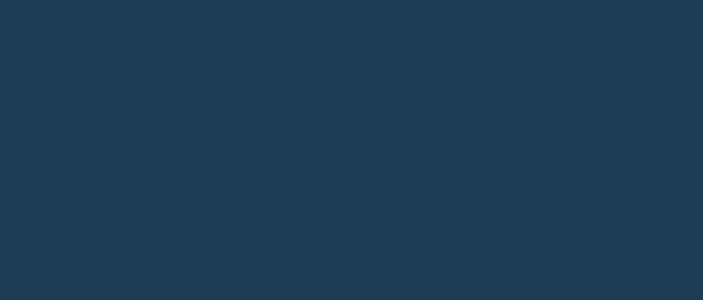
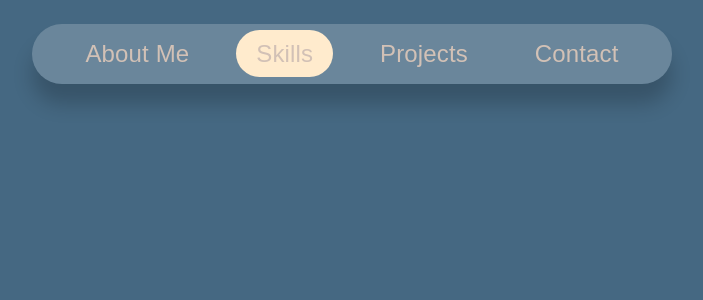
Before and after one commit to MATHESH31/portfolio, a React (Vite) app: page /skills in a window 1280 px wide. Before the commit this address had no page. Shown: the top 300 px of the page, without its empty margins (288-991 px from the left). Built offline with nearby package versions, Linux system fonts and the light colour scheme; a web font is replaced by a local one.

Commit message:
active tab highlighting is added.

```diff
--- a/src/App.jsx
+++ b/src/App.jsx
@@ -1,13 +1,17 @@
-import React from 'react'
 import { BrowserRouter as Router, Routes, Route } from 'react-router-dom'
 import About from './components/about/About.jsx'
+import Skills from './components/skills/Skills.jsx'
+import Projects from './components/projects/Projects.jsx'
+import Contact from './components/contact/Contact.jsx'
 
 const App = () => {
     return (
         <Router>
             <Routes>
-                <Route path="/" element={<About />} />
-                {/* <Route path="/home" element={<Home />} /> */}
+                <Route path="/about" element={<About />} />
+                <Route path="/skills" element={<Skills />} />
+                <Route path="/projects" element={<Projects />} />
+                <Route path="/contact" element={<Contact />} />
             </Routes>
         </Router>
     )
--- a/src/components/about/About.jsx
+++ b/src/components/about/About.jsx
@@ -34,7 +34,7 @@ const About = () => {
                 </div>
                 <div className="oli-vattam"></div>
                 <div className='portrait'>
-                    <img src={ myImage } />
+                    <img src={myImage} />
                 </div>
                 <div className='right-content-box'>
                     <div className='experience'>
--- a/src/components/app-bar/AppBar.css
+++ b/src/components/app-bar/AppBar.css
@@ -27,9 +27,13 @@
     font-weight: 500;
     padding: 10px 20px;
     transition: background-color 0.3s ease, color 0.3s ease;
-    backdrop-filter: blur(4px);
 }
 
-.app-bar-list a:hover {
-    color: #000;
+.active {
+    border-radius: 2vw;
+    background-color: blanchedalmond;
 }
+
+.active a {
+    color: var(--intro-bg-color);
+}
--- a/src/components/app-bar/AppBar.jsx
+++ b/src/components/app-bar/AppBar.jsx
@@ -1,14 +1,16 @@
 import React from 'react'
 import './AppBar.css'
+import { NavLink } from 'react-router-dom'
 
 const AppBar = () => {
+
     return (
         <nav className='app-bar'>
             <ul className='app-bar-list'>
-                <li><a href='#about'>About Me</a></li>
-                <li><a href='#skills'>Skills</a></li>
-                <li><a href='#projects'>Projects</a></li>
-                <li><a href='#contact'>Contact</a></li>
+                <li><NavLink to="/about" className={({ isActive }) => isActive ? 'active' : ''}>About Me</NavLink></li>
+                <li><NavLink to="/skills" className={({ isActive }) => isActive ? 'active' : ''}>Skills</NavLink></li>
+                <li><NavLink to="/projects" className={({ isActive }) => isActive ? 'active' : ''}>Projects</NavLink></li>
+                <li><NavLink to="/contact" className={({ isActive }) => isActive ? 'active' : ''}>Contact</NavLink></li>
             </ul>
         </nav>
     )
--- /dev/null
+++ b/src/components/contact/Contact.jsx
@@ -0,0 +1,13 @@
+import React from 'react'
+import AppBar from '../app-bar/AppBar'
+import './Contact.css';
+
+const Contact = () => {
+    return (
+        <div>
+            <AppBar />
+        </div>
+    )
+}
+
+export default Contact
--- /dev/null
+++ b/src/components/projects/Projects.jsx
@@ -0,0 +1,13 @@
+import React from 'react'
+import AppBar from '../app-bar/AppBar'
+import './Projects.css';
+
+const Projects = () => {
+    return (
+        <div>
+            <AppBar />
+        </div>
+    )
+}
+
+export default Projects
--- /dev/null
+++ b/src/components/skills/Skills.css
@@ -0,0 +1,4 @@
+.skills-layout {
+    height: 100vh;
+    background-color: var(--home-screen-bg);
+}
--- /dev/null
+++ b/src/components/skills/Skills.jsx
@@ -0,0 +1,13 @@
+import React from 'react'
+import AppBar from '../app-bar/AppBar'
+import './Skills.css'
+
+const Skills = () => {
+    return (
+        <div className='skills-layout'>
+            <AppBar />
+        </div>
+    )
+}
+
+export default Skills
```
Also changed, not shown: src/components/contact/Contact.css (added), src/components/projects/Projects.css (added).
